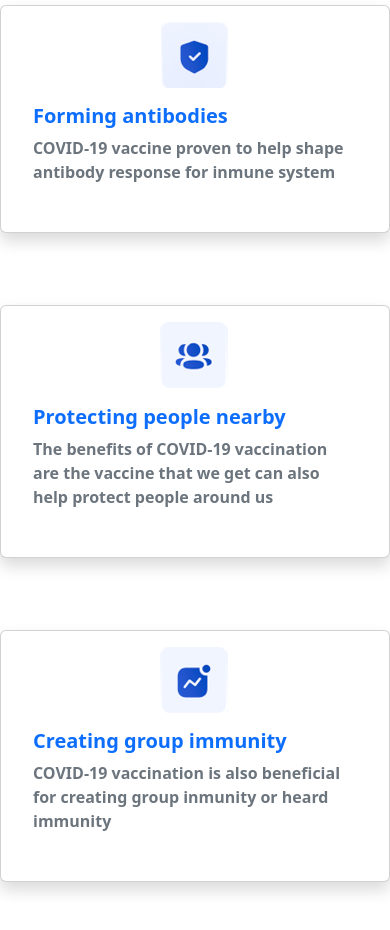
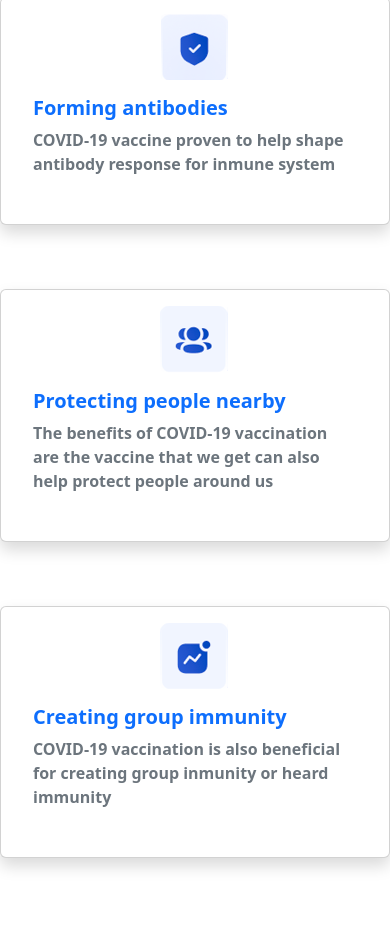
Before and after one commit to doguedogue/vaccination, a plain HTML site: page index.html in a window 390 px wide. Shown: the part 1586-2516 px from the top of the page. After the commit the page ends 2492 px from the top, so only its background shows below. Drawn offline with nearby package versions, Linux system fonts and the light colour scheme.

Commit message:
fix cards responsive md & lg

```diff
--- a/index.html
+++ b/index.html
@@ -77,8 +77,8 @@
                     <h2 class="fs-6 fw-semibold text-secondary">vaccination:</h2>
                 </div>
             </div>
-            <div class="row gap-4 d-flex justify-content-center">
-                <article class="col-12 col-md-2 card shadow p-3 mb-5 bg-body rounded">
+            <div class="row gap-3 d-flex justify-content-center align-items-stretch">
+                <article class="col-12 col-md-4 col-lg-2 card shadow p-3 mb-5 bg-body rounded">
                     <img src="assets/b1.png" alt="" class="rounded mx-auto d-block">
                     <div class="card-body">
                         <h5 class="fs-5 fw-semibold text-primary">Minimize the spread viruses</h5>
@@ -87,7 +87,7 @@
                             getting infected with Coronavirus</p>
                     </div>
                 </article>
-                <article class="col-12 col-md-2 card shadow p-3 mb-5 bg-body rounded">
+                <article class="col-12 col-md-4 col-lg-2 card shadow p-3 mb-5 bg-body rounded">
                     <img src="assets/b2.png" alt="" class="rounded mx-auto d-block">
                     <div class="card-body">
                         <h5 class="fs-5 fw-semibold text-primary">Forming antibodies</h5>
@@ -96,7 +96,7 @@
                             inmune system</p>
                     </div>
                 </article>
-                <article class="col-12 col-md-2 card shadow p-3 mb-5 bg-body rounded">
+                <article class="col-12 col-md-4 col-lg-2 card shadow p-3 mb-5 bg-body rounded">
                     <img src="assets/b3.png" alt="" class="rounded mx-auto d-block">
                     <div class="card-body">
                         <h5 class="fs-5 fw-semibold text-primary">Protecting people nearby</h5>
@@ -105,7 +105,7 @@
                             get can also help protect people around us</p>
                     </div>
                 </article>
-                <article class="col-12 col-md-2 card shadow p-3 mb-5 bg-body rounded">
+                <article class="col-12 col-md-4 col-lg-2 card shadow p-3 mb-5 bg-body rounded">
                     <img src="assets/b4.png" alt="" class="rounded mx-auto d-block">
                     <div class="card-body">
                         <h5 class="fs-5 fw-semibold text-primary">Creating group immunity</h5>
```
